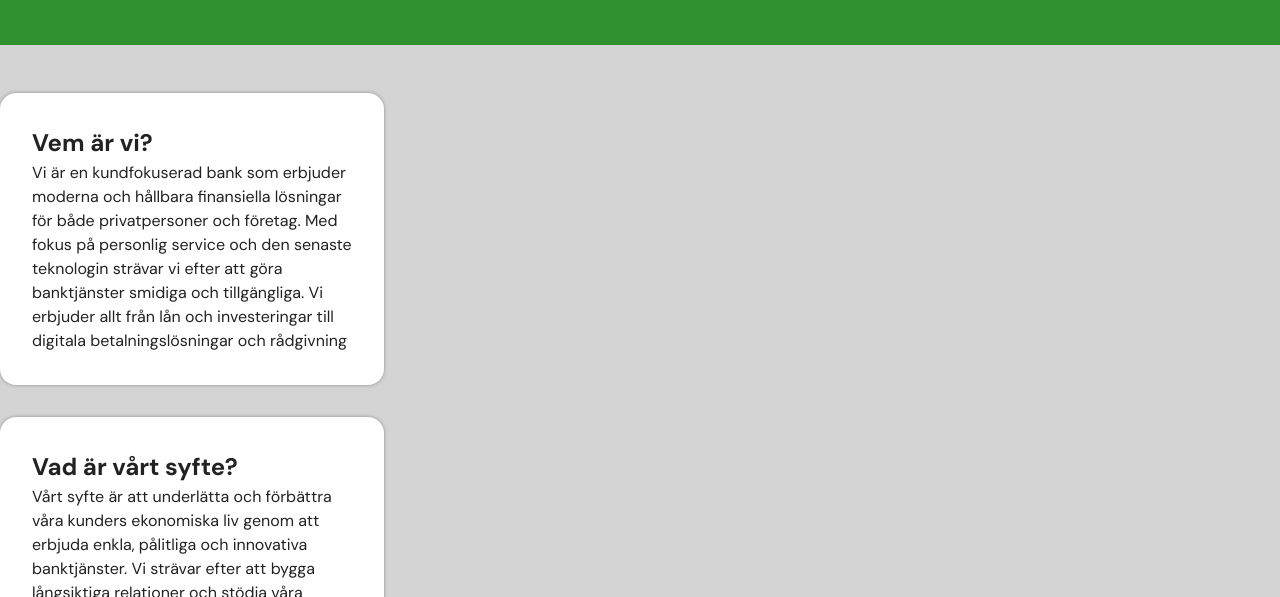
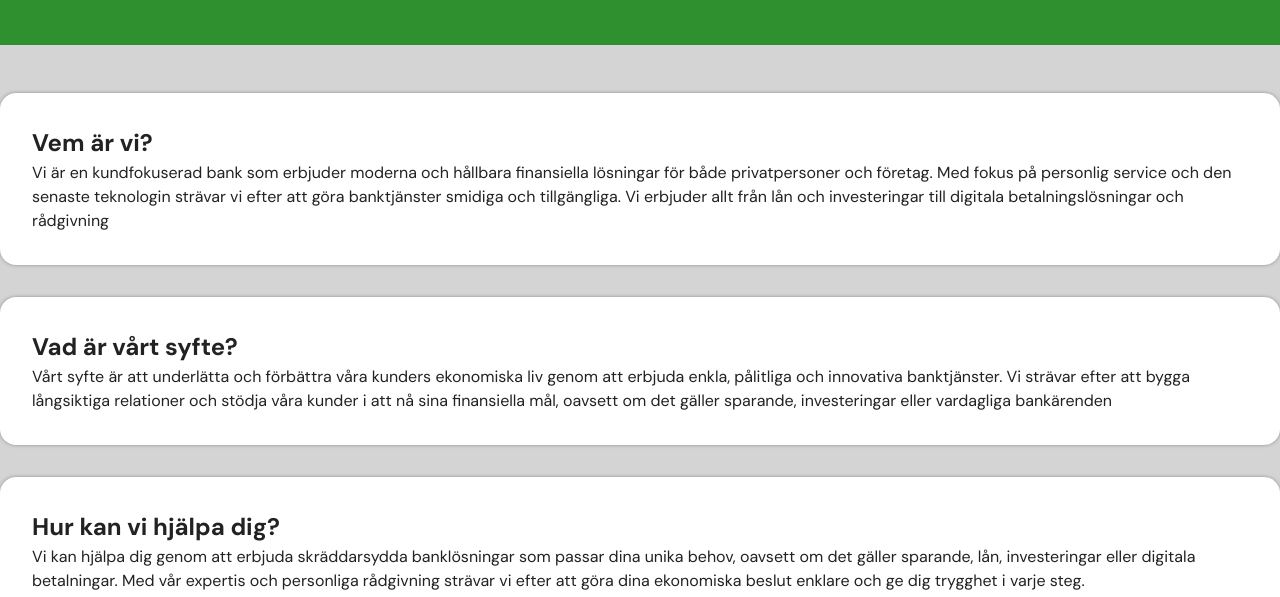
Before and after one commit to ErikTP/bank-website-demo, a plain HTML site: page om-oss.html in a window 1280 px wide. Shown: the part 203-800 px from the top of the page. Drawn offline with Linux system fonts and the light colour scheme.

Commit message:
Test fix

```diff
--- a/css/styles.css
+++ b/css/styles.css
@@ -72,12 +72,6 @@ h1 {
 }
 
 .about{
-    display: flex;
-    flex-wrap: wrap;
-    flex-direction: column;
-    align-items: center;
-    gap: 2rem;
-    padding-top: 3rem;
 }
 
 .box {
@@ -88,7 +82,6 @@ h1 {
     flex-grow: 1;
     flex-shrink: 1;
     flex-basis: 100%;
-    width: 30%;
 }
 
 footer {
```
Also changed, not shown: tjanster.html (+5 -0 lines).
